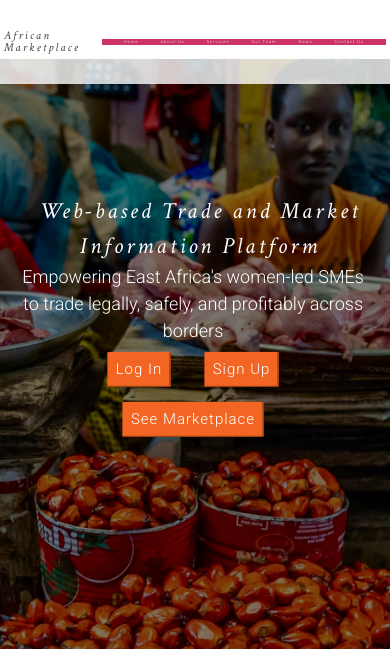
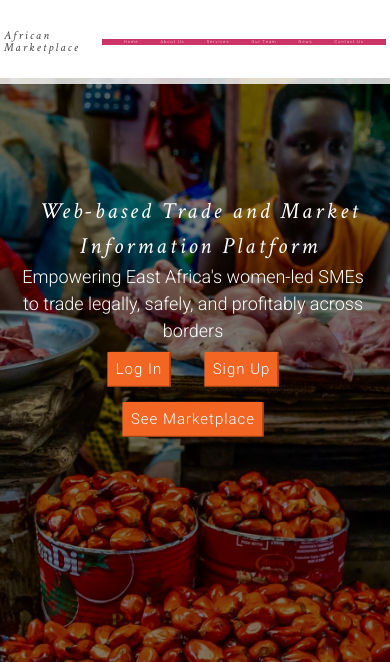
Before and after one commit to Track-Team-730/Marketing, a plain HTML site: page index.html in a window 390 px wide. Shown: the top 662 px of the page. Drawn offline with Linux system fonts and the light colour scheme.

```diff
--- a/index.css
+++ b/index.css
@@ -295,7 +295,7 @@ width: 10%;
 /*tablet 800px*/
 @media (max-width:800px){
     #main-links-container{
-        margin-top: 2%;
+        margin-top: 20%;
     }
 .links{
     width: 80%;
@@ -338,7 +338,7 @@ h4{
 }
 @media (max-width:500px){
     #main-links-container{
-        margin-top: 15%;
+        margin-top: 20%;
     }
     .links{
         width: 95%;
```
